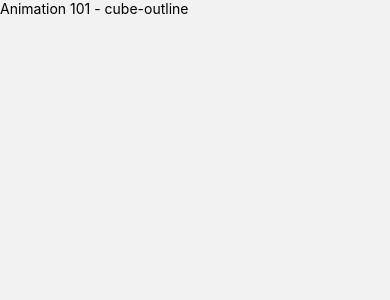
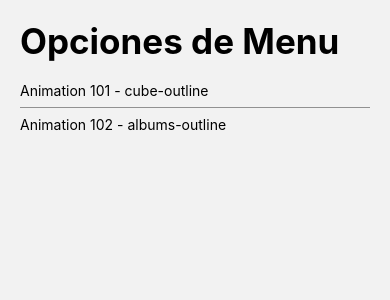
Before and after one commit to silviafer-dev/RNComponents, a React Native app: screen /HomeScreen in a window 390 px wide. Shown: the top 300 px of the page. Built offline with nearby package versions, Linux system fonts and the light colour scheme.

Commit message:
Add item separator and header in FlatList

```diff
--- a/src/screens/HomeScreen.tsx
+++ b/src/screens/HomeScreen.tsx
@@ -1,7 +1,8 @@
-/* eslint-disable react-native/no-inline-styles */
 import React from 'react';
 // import Icon from 'react-native-vector-icons/Ionicons';
 import { FlatList, Text, View } from 'react-native';
+import { useSafeAreaInsets } from 'react-native-safe-area-context';
+import { styles } from '../theme/appTheme';
 
 interface MenuItem {
   name: string;
@@ -15,9 +16,15 @@
     icon: 'cube-outline',
     components: 'Animation101Screen',
   },
+  {
+    name: 'Animation 102',
+    icon: 'albums-outline',
+    components: 'Animation102Screen',
+  },
 ];
 
 export const HomeScreen = () => {
+  const { top } = useSafeAreaInsets();
   const renderMenuItem = (menuItem: MenuItem) => {
     return (
       <View>
@@ -27,12 +34,29 @@
       </View>
     );
   };
+
+  const renderListHeader = () => {
+    return (
+      <View style={{ marginTop: top + 20, marginBottom: 20 }}>
+        <Text style={styles.title}>Opciones de Menu</Text>
+      </View>
+    );
+  };
+
+  const itemSeparator = () => {
+    return (
+      <View style={{ borderBottomWidth: 1, opacity: 0.4, marginVertical: 8 }} />
+    );
+  };
+
   return (
-    <View style={{ flex: 1 }}>
+    <View style={{ flex: 1, ...styles.globalMargin }}>
       <FlatList
         data={menuItems}
         renderItem={({ item }) => renderMenuItem(item)}
         keyExtractor={item => item.name}
+        ListHeaderComponent={renderListHeader}
+        ItemSeparatorComponent={itemSeparator}
       />
     </View>
   );
--- /dev/null
+++ b/src/theme/appTheme.tsx
@@ -0,0 +1,11 @@
+import { StyleSheet } from 'react-native';
+
+export const styles = StyleSheet.create({
+  globalMargin: {
+    marginHorizontal: 20,
+  },
+  title: {
+    fontSize: 35,
+    fontWeight: 'bold',
+  },
+});
```
Also changed, not shown: .eslintrc.js.
